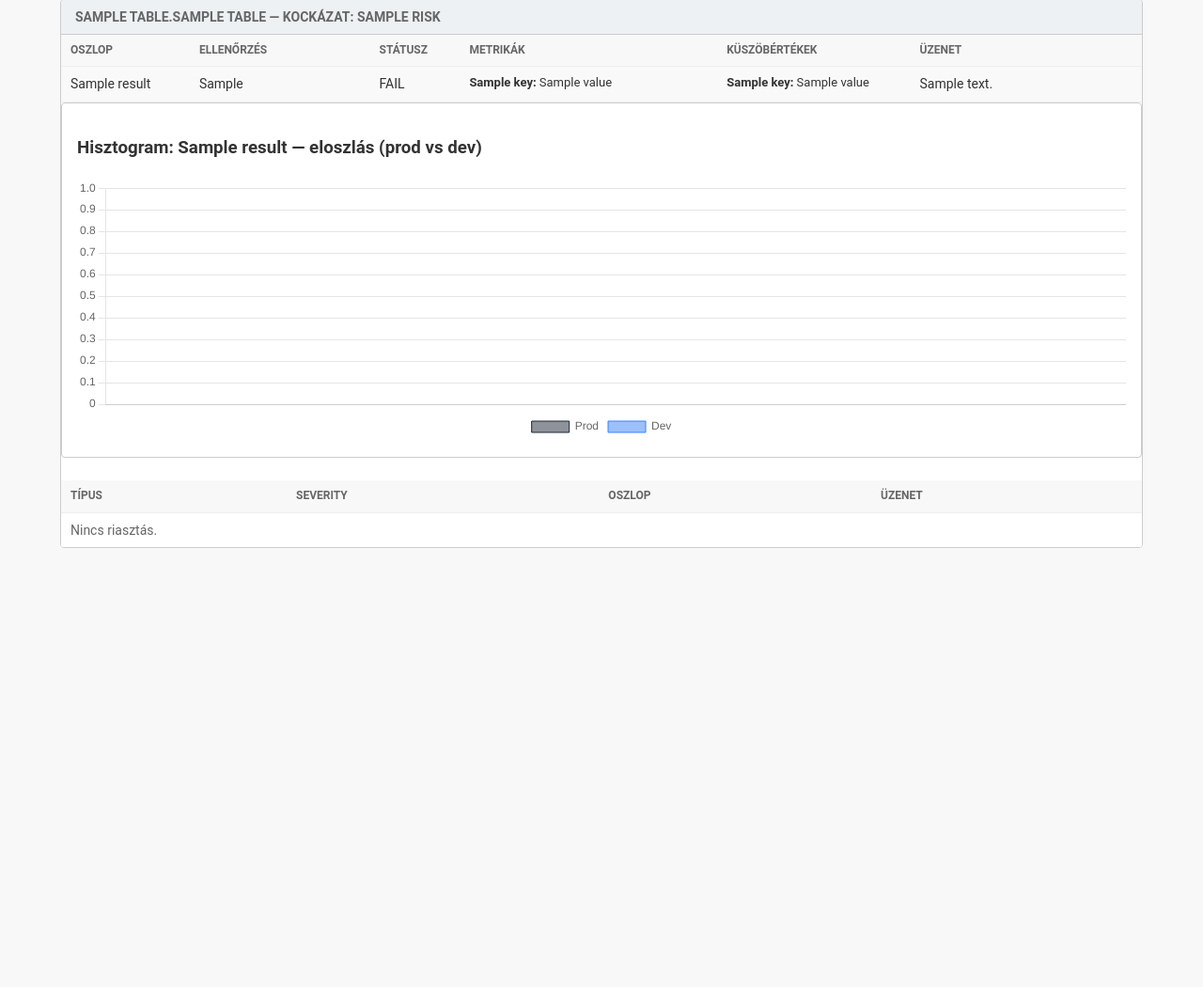
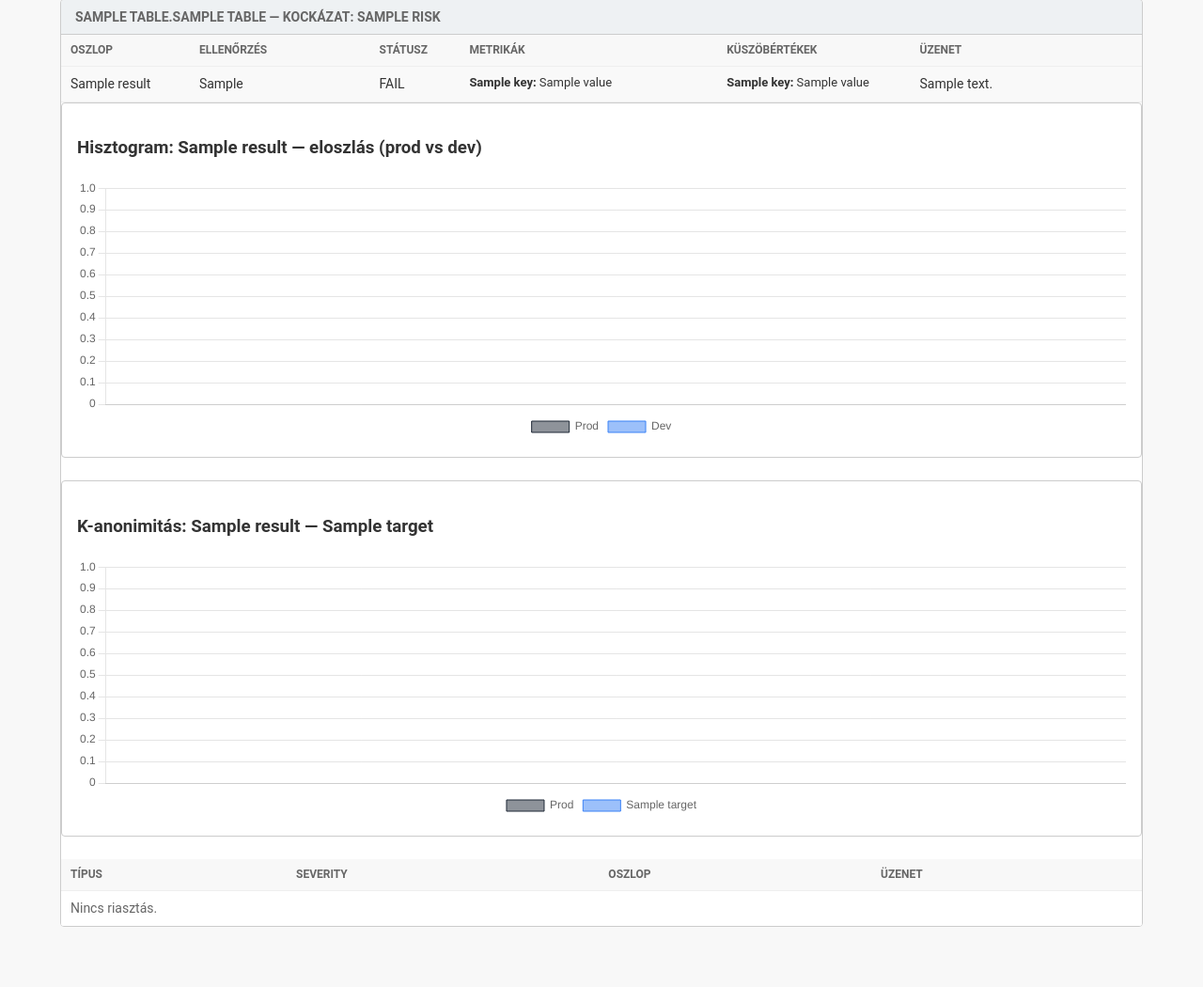
Before and after one commit to bdenes12/szakdolgozat-bsc, a Django app: template validations/templates/validations/report.html in a window 1280 px wide. Shown: the part 711-1761 px from the top of the page at 94% size. Before the commit the page ends 1294 px from the top, so only its background shows below. Run offline with Django 5.2, Linux system fonts and the light colour scheme; tables that the repository leaves empty hold one stand-in row (values such as "Sample post"); the template is opened without the code that fills it: values that come from a table or form of the project are taken from there, most other values are stand-ins (such as "Sample title", 1, 10 or a date in 2020).

Commit message:
kanon bar chart hozzáadása a riporthoz

```diff
--- a/validations/templates/validations/report.html
+++ b/validations/templates/validations/report.html
@@ -61,7 +61,7 @@
                                 <td class="cell-nowrap">{{ result.status }}</td>
                                 <td class="cell-metrics">
                                     {% for key, value in result.metrics.items %}
-                                        {% if key != "labels" and key != "prod_histogram" and key != "dev_histogram" %}
+                                        {% if key != "labels" and key != "prod_histogram" and key != "dev_histogram" and key != "class_size_labels" and key != "prod_class_size_hist" and key != "target_class_size_hist" %}
                                             <div><strong>{{ key|translate_key:labels }}:</strong> {{ value|round_value }}</div>
                                         {% endif %}
                                     {% empty %}
@@ -87,6 +87,15 @@
                         <div class="chart-panel">
                             <h3>Hisztogram: {{ result.column_name }} — eloszlás (prod vs dev)</h3>
                             <canvas id="hist-{{ result.id }}"></canvas>
+                        </div>
+                    {% endif %}
+                {% endfor %}
+
+                {% for result in table.results %}
+                    {% if result.metrics.prod_class_size_hist %}
+                        <div class="chart-panel">
+                            <h3>K-anonimitás: {{ result.column_name }} — {{ result.metrics.target }}</h3>
+                            <canvas id="kanon-{{ result.id }}"></canvas>
                         </div>
                     {% endif %}
                 {% endfor %}
@@ -174,6 +183,40 @@
                                 }
                             })
                         {% endif %}
+
+                        {% if result.metrics.prod_class_size_hist %}
+
+                            const ctx_histogram_kanon_{{ result.id }} = document.getElementById("kanon-{{ result.id }}").getContext("2d");
+                            new Chart(ctx_histogram_kanon_{{ result.id }}, {
+                                type: 'bar',
+                                data: {
+                                    labels: {{ result.metrics.class_size_labels|safe }},
+                                    datasets: [
+                                        {
+                                            label: 'Prod',
+                                            data: {{ result.metrics.prod_class_size_hist|safe }},
+                                            backgroundColor: 'rgba(31, 41, 55, 0.5)',
+                                            borderColor: 'rgb(31, 41, 55)',
+                                            borderWidth: 1
+                                        },
+                                        {
+                                            label: '{{ result.metrics.target }}',
+                                            data: {{ result.metrics.target_class_size_hist|safe }},
+                                            backgroundColor: 'rgba(59, 130, 246, 0.5)',
+                                            borderColor: 'rgb(59, 130, 246)',
+                                            borderWidth: 1
+                                        }
+                                    ]
+                                },
+                                options: {
+                                    responsive: true,
+                                    maintainAspectRatio: false,
+                                    plugins: { legend: { position: "bottom" } },
+                                    scales: { y: { beginAtZero: true } }
+                                }
+                            })
+                        {% endif %}
+
                     {% endfor %}
                 {% endfor %}
             })
```
Also changed, not shown: validations/checks.py (+19 -1 lines), validations/tests/test_checks.py (+11 -0 lines).
